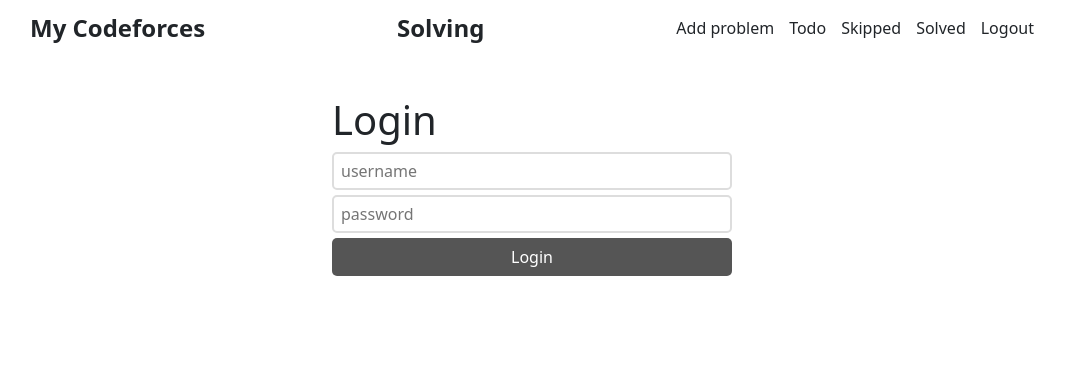
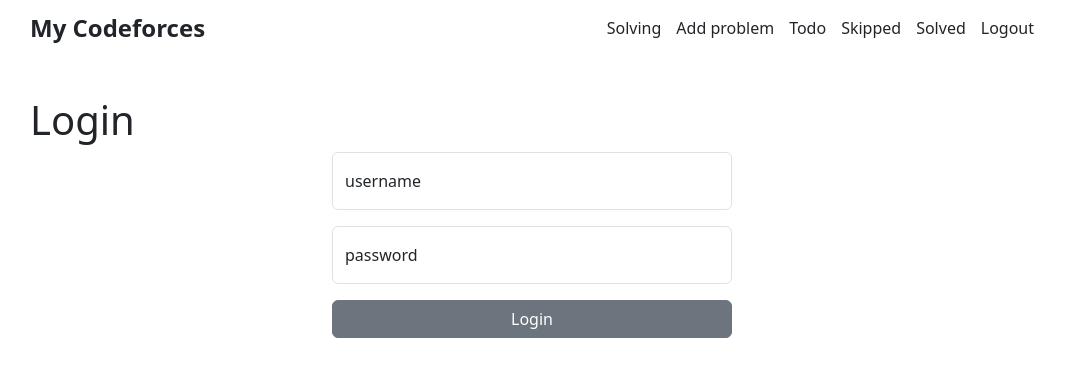
Before and after one commit to bebe0323/Codeforces-Training, a React (Create React App) app in the folder client/: page /login in a window 1280 px wide. Shown: the top 376 px of the page, without its empty margins (108-1173 px from the left). Built offline with nearby package versions, Linux system fonts and the light colour scheme; no server answers.

Commit message:
added bootstrap to login/register page

```diff
--- a/client/src/App.css
+++ b/client/src/App.css
@@ -35,49 +35,13 @@
   gap: 15px;
 }
 
-div.post{
-  display: grid;
-  grid-template-columns: 0.9fr 1.1fr;
-  gap: 20px;
-  margin-bottom: 30px;
-}
-
-div.post div.text h2{
-  margin: 0;
-  font-size: 1.5rem;
-}
-
-div.post p.info{
-  margin: 6px 0;
-  color: #888;
-  font-size: 0.7rem;
-  font-weight: bold;
-  gap: 10px;
-}
-
 form.login, form.register{
   max-width: 400px;
   margin: 0 auto;
 }
 
-input.userAuthInput{
-  display: block;
-  margin-bottom: 5px;
+.authSubmitButton{
   width: 100%;
-  padding: 5px 7px;
-  border: 2px solid #ddd;
-  border-radius: 5px;
-  background-color: #fff;
-}
-
-button.userAuthSubmit{
-  width: 100%;
-  display: block;
-  background-color: #555;
-  border: 0;
-  color: #fff;
-  border-radius: 5px;
-  padding: 7px 0;
 }
 
 table{
--- a/client/src/Header.js
+++ b/client/src/Header.js
@@ -29,10 +29,10 @@
   return (
     <header>
       <Link to="/" className="logo">My Codeforces</Link>
-      <Link to="/solving" className="logo">Solving</Link>
       <nav>
         {userInfo && (
           <>
+            <Link to="/solving">Solving</Link>
             <Link to="/addProblem">Add problem</Link>
             <Link to="/todoList">Todo</Link>
             <Link to="/skippedList">Skipped</Link>
--- a/client/src/pages/AddProblemPage.js
+++ b/client/src/pages/AddProblemPage.js
@@ -1,4 +1,7 @@
 import { useState} from "react";
+import Button from 'react-bootstrap/Button';
+import Form from 'react-bootstrap/Form';
+import InputGroup from 'react-bootstrap/InputGroup';
 
 export default function AddProblemPage() {
   const [link, setLink] = useState('');
@@ -21,16 +24,17 @@
 
   return (
     <div>
-      <form onSubmit={handleProblemAdd}>
-        <input
+      <InputGroup className="mb-3" style={{width: "50%"}}>
+        <Form.Control
+          type="text"
           placeholder="Problem link"
           value={link}
           onChange={(e) => {
             setLink(e.target.value);
           }}
         />
-        <button>Add</button>
-      </form>
+        <Button onClick={handleProblemAdd} variant="warning">Add</Button>
+      </InputGroup>
     </div>
   )
 }
--- a/client/src/pages/LoginPage.js
+++ b/client/src/pages/LoginPage.js
@@ -1,6 +1,10 @@
 import { useContext, useState } from "react";
 import { Navigate } from "react-router-dom";
 import { UserContext } from "../UserContext";
+import Button from 'react-bootstrap/Button';
+import FloatingLabel from 'react-bootstrap/FloatingLabel';
+import Form from 'react-bootstrap/Form';
+
 
 export default function LoginPage() {
   const [username, setUsername] = useState('');
@@ -31,10 +35,15 @@
     return <Navigate to={'/'} />;
   }
   return (
-    <form action="" className="login" onSubmit={handleLogin}>
+    <>
       <h1>Login</h1>
-      <input
-        className="userAuthInput"
+      <form className="login">
+        <FloatingLabel
+          controlId="floatingInput"
+          label="username"
+          className="mb-3"
+        >
+          <Form.Control
             type="text"
             placeholder="username"
             value={username}
@@ -42,8 +51,14 @@
               setUsername(e.target.value);
             }}
           />
-      <input
-        className="userAuthInput"
+        </FloatingLabel>
+
+        <FloatingLabel
+          controlId="floatingInput"
+          label="password"
+          className="mb-3"
+        >
+          <Form.Control
             type="password"
             placeholder="password"
             value={password}
@@ -51,7 +66,9 @@
               setPassword(e.target.value);
             }}
           />
-      <button className="userAuthSubmit">Login</button>
+        </FloatingLabel>
+        <Button className="authSubmitButton" onClick={handleLogin} variant="secondary">Login</Button>
       </form>
+    </>
   )
 }
--- a/client/src/pages/RegisterPage.js
+++ b/client/src/pages/RegisterPage.js
@@ -1,5 +1,8 @@
 import { useState } from "react";
 import { Navigate } from "react-router-dom";
+import Button from 'react-bootstrap/Button';
+import FloatingLabel from 'react-bootstrap/FloatingLabel';
+import Form from 'react-bootstrap/Form';
 
 export default function RegisterPage() {
   const [username, setUsername] = useState('');
@@ -24,10 +27,15 @@
     return <Navigate to={'/login'} />
   }
   return(
-    <form action="" className="register" onSubmit={handleRegister}>
+    <>
       <h1>Register</h1>
-      <input
-        className="userAuthInput"
+      <form className="login">
+        <FloatingLabel
+          controlId="floatingInput"
+          label="username"
+          className="mb-3"
+        >
+          <Form.Control
             type="text"
             placeholder="username"
             value={username}
@@ -35,8 +43,14 @@
               setUsername(e.target.value);
             }}
           />
-      <input
-        className="userAuthInput"
+        </FloatingLabel>
+
+        <FloatingLabel
+          controlId="floatingInput"
+          label="password"
+          className="mb-3"
+        >
+          <Form.Control
             type="password"
             placeholder="password"
             value={password}
@@ -44,7 +58,9 @@
               setPassword(e.target.value);
             }}
           />
-      <button className="userAuthSubmit">Register</button>
+        </FloatingLabel>
+        <Button className="authSubmitButton" onClick={handleRegister} variant="secondary">Register</Button>
       </form>
+    </>
   )
 }
```
Lines whose indentation alone changed are shown as unchanged.
